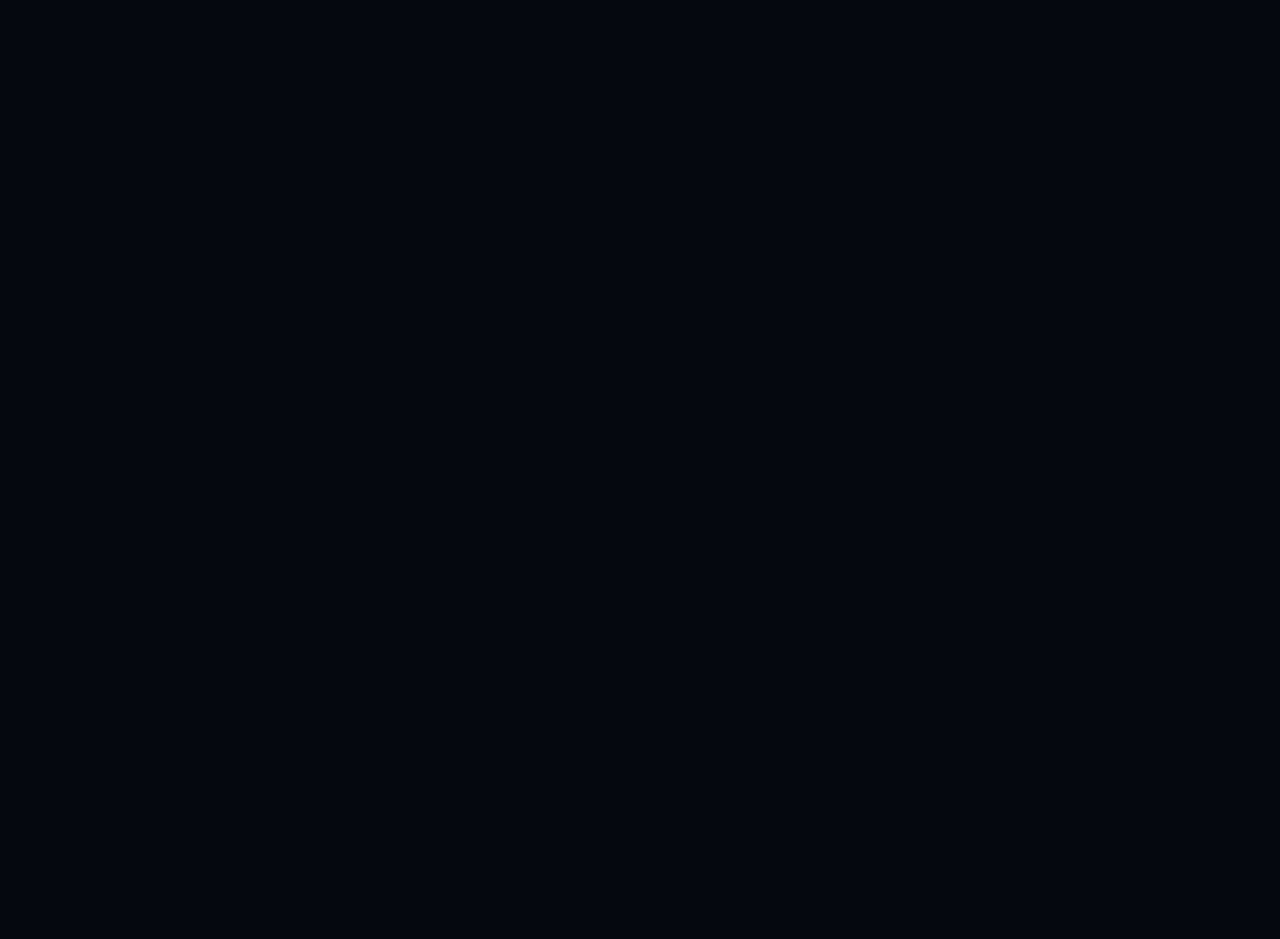
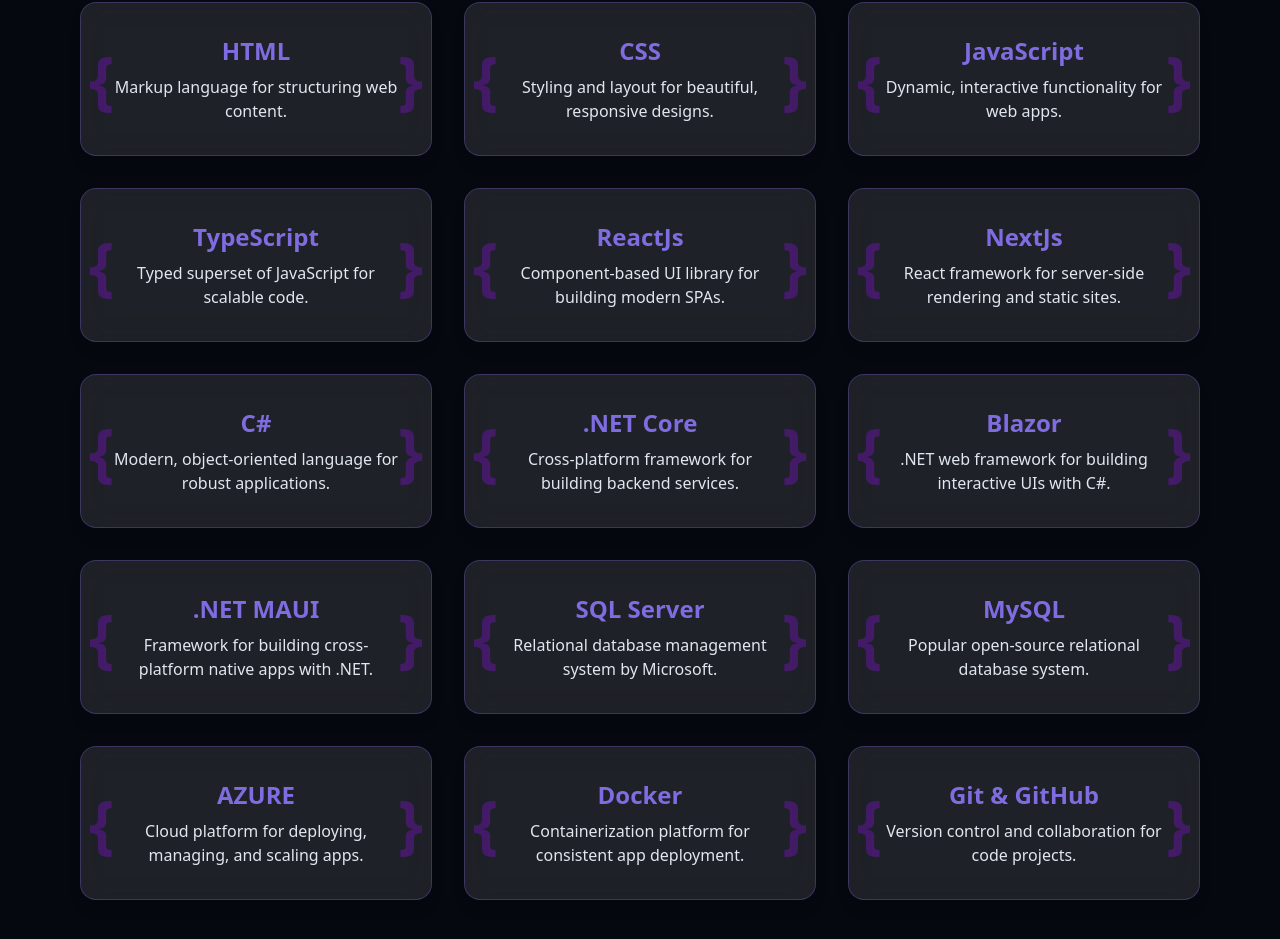
Before and after one commit to ahmedharedy2006/portfolio, a React (Vite) app: page / in a window 1280 px wide. Shown: the part 1779-2718 px from the top of the page. Before the commit the page ends 1613 px from the top, so only its background shows below. Built offline with nearby package versions, Linux system fonts and the light colour scheme.

Commit message:
feat: add Skills component to Home page

```diff
--- /dev/null
+++ b/src/components/Skills.jsx
@@ -0,0 +1,49 @@
+import React from "react";
+
+export const Skills = () => {
+    const skills = [
+        { name: "HTML", description: "Markup language for structuring web content." },
+        { name: "CSS", description: "Styling and layout for beautiful, responsive designs." },
+        { name: "JavaScript", description: "Dynamic, interactive functionality for web apps." },
+        { name: "TypeScript", description: "Typed superset of JavaScript for scalable code." },
+        { name: "ReactJs", description: "Component-based UI library for building modern SPAs." },
+        { name: "NextJs", description: "React framework for server-side rendering and static sites." },
+        { name: "C#", description: "Modern, object-oriented language for robust applications." },
+        { name: ".NET Core", description: "Cross-platform framework for building backend services." },
+        { name: "Blazor", description: ".NET web framework for building interactive UIs with C#." },
+        { name: ".NET MAUI", description: "Framework for building cross-platform native apps with .NET." },
+        { name: "SQL Server", description: "Relational database management system by Microsoft." },
+        { name: "MySQL", description: "Popular open-source relational database system." },
+        { name: "AZURE", description: "Cloud platform for deploying, managing, and scaling apps." },
+        { name: "Docker", description: "Containerization platform for consistent app deployment." },
+        { name: "Git & GitHub", description: "Version control and collaboration for code projects." },
+
+    ];
+
+    return (
+        <section id="skills" className="py-20 px-4 max-w-6xl mx-auto">
+            <h2 className="text-3xl md:text-4xl font-bold text-center mb-12">
+                My <span className="text-primary">Skills</span>
+            </h2>
+            <div className="grid grid-cols-1 sm:grid-cols-2 md:grid-cols-3 gap-8">
+                {skills.map((skill, idx) => (
+                    <div
+                        key={skill.name}
+                        className="relative bg-white/10 dark:bg-gray-900/30 backdrop-blur-lg card-hover rounded-2xl shadow-lg p-8 flex flex-col items-center justify-center text-center overflow-hidden border border-primary/30"
+                    >
+                        {/* Left curly bracket */}
+                        <span className="absolute left-2 top-1/2 -translate-y-1/2 text-[4rem] text-purple-600 font-extrabold select-none pointer-events-none opacity-30">
+                            {'{'}
+                        </span>
+                        {/* Right curly bracket */}
+                        <span className="absolute right-2 top-1/2 -translate-y-1/2 text-[4rem] text-purple-600 font-extrabold select-none pointer-events-none opacity-30">
+                            {'}'}
+                        </span>
+                        <h3 className="text-2xl font-bold mb-2 text-primary z-10">{skill.name}</h3>
+                        <p className="text-muted-foreground z-10">{skill.description}</p>
+                    </div>
+                ))}
+            </div>
+        </section>
+    );
+};
--- a/src/pages/Home.jsx
+++ b/src/pages/Home.jsx
@@ -3,6 +3,7 @@
 import { StarBackground } from "@/components/StarBackground";
 import { HeroSection } from "../components/HeroSection";
 import { AboutSection } from "../components/AboutSection";
+import { Skills } from "../components/Skills";
 
 
 export const Home = () => {
@@ -19,7 +20,7 @@
       <main>
         <HeroSection />
         <AboutSection />
-
+        <Skills />
       </main>
 
 
```
